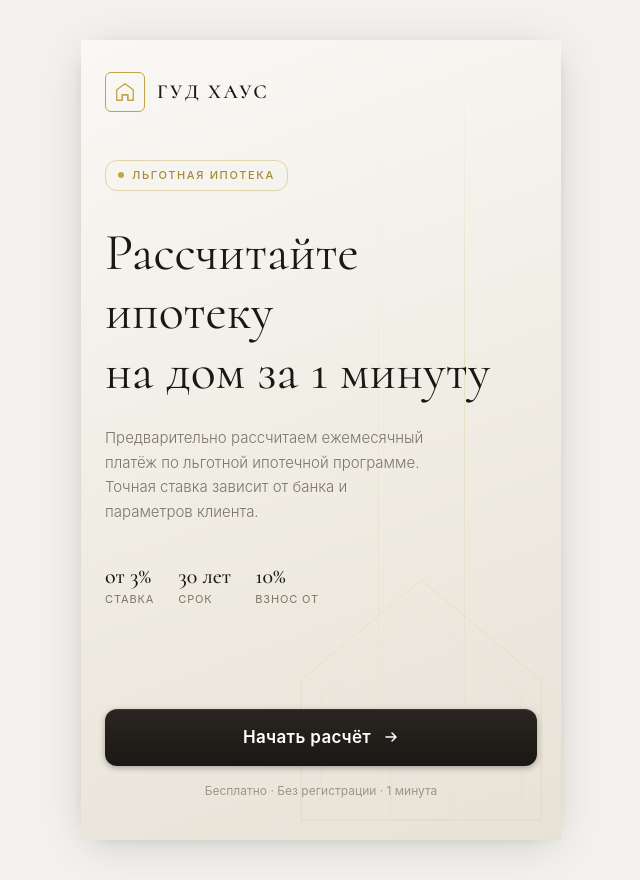
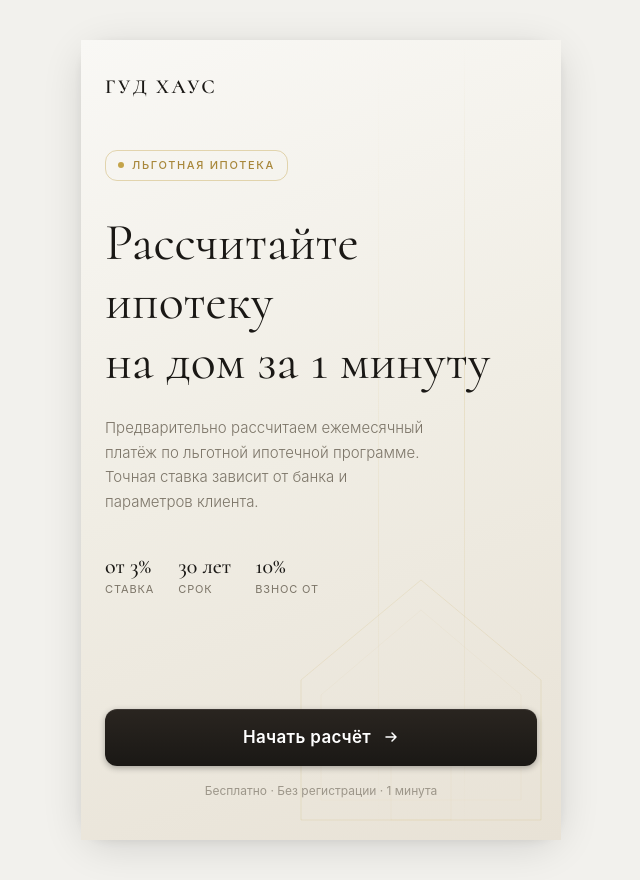
Before and after one commit to LVN076/gh-ipoteka, a Next.js app: page / in a window 1280 px wide. Shown: the whole page, without its empty margins (319-959 px from the left). Built offline with nearby package versions, Linux system fonts and the light colour scheme; no server answers.

Commit message:
fix: убрать SVG лого HeroScreen — только текст ГУД ХАУС

```diff
--- a/components/HeroScreen.tsx
+++ b/components/HeroScreen.tsx
@@ -28,27 +28,16 @@
 
       {/* Header — логотип ГУД ХАУС */}
       <header className="relative z-10 px-6 pt-8 pb-4">
-        <div className="flex items-center gap-3">
-          {/* Иконка дома — увеличенная */}
-          <div style={{ width: 40, height: 40, display: 'flex', alignItems: 'center', justifyContent: 'center', border: '1.5px solid #c4a44a', borderRadius: 6 }}>
-            <svg width="22" height="22" viewBox="0 0 24 24" fill="none">
-              <path d="M3 9.5L12 3L21 9.5V21H15V15H9V21H3V9.5Z" stroke="#c4a44a" strokeWidth="1.5" strokeLinejoin="round" fill="none"/>
-              <path d="M9 21V15H15V21" stroke="#c4a44a" strokeWidth="1.5" strokeLinejoin="round"/>
-            </svg>
-          </div>
-          {/* Надпись ГУД ХАУС */}
-          <span style={{
+        <span style={{
             fontFamily: 'var(--font-display)',
             fontSize: '20px',
             fontWeight: 700,
             letterSpacing: '0.12em',
             textTransform: 'uppercase',
             color: 'var(--color-text)',
-            lineHeight: 1,
           }}>
             ГУД ХАУС
           </span>
-        </div>
       </header>
 
       {/* Main content */}
```
